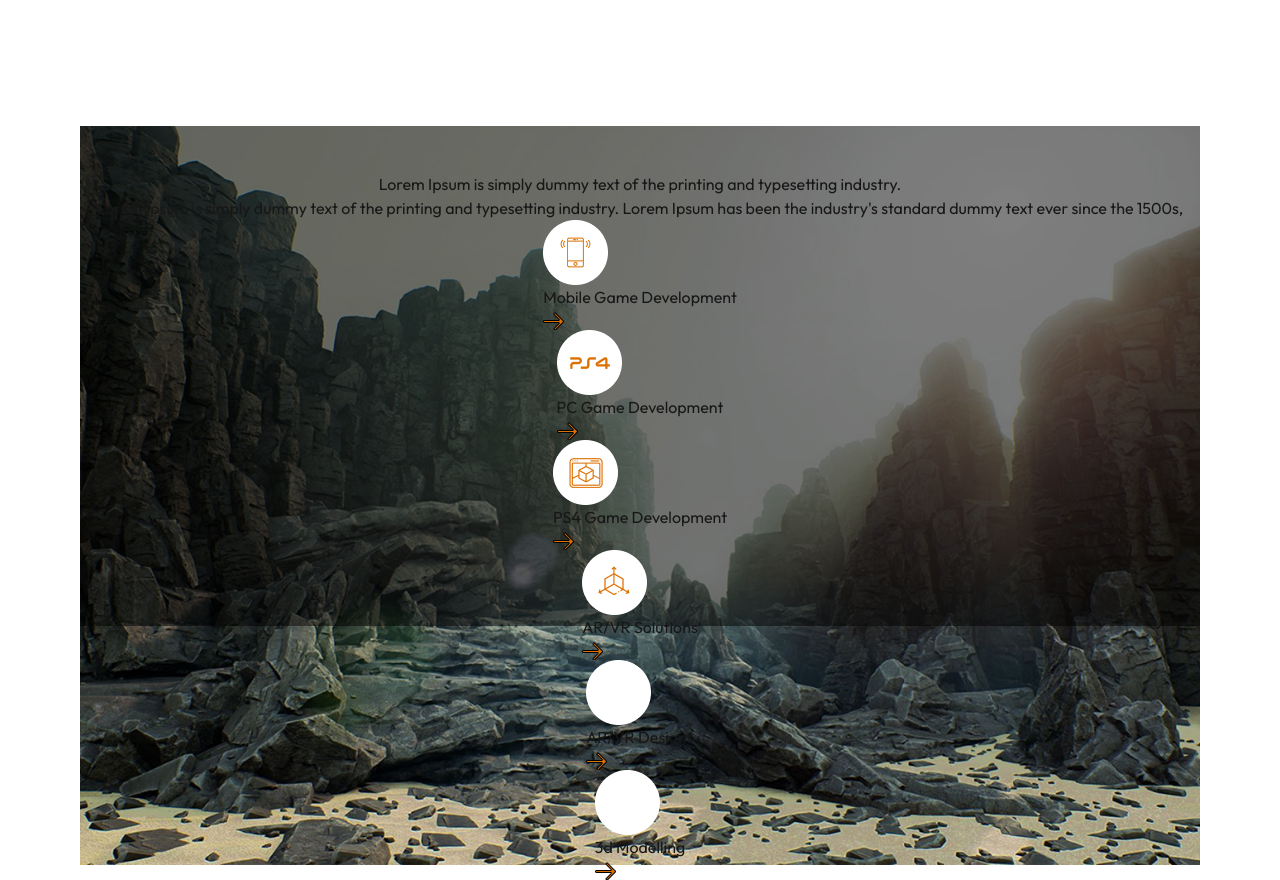
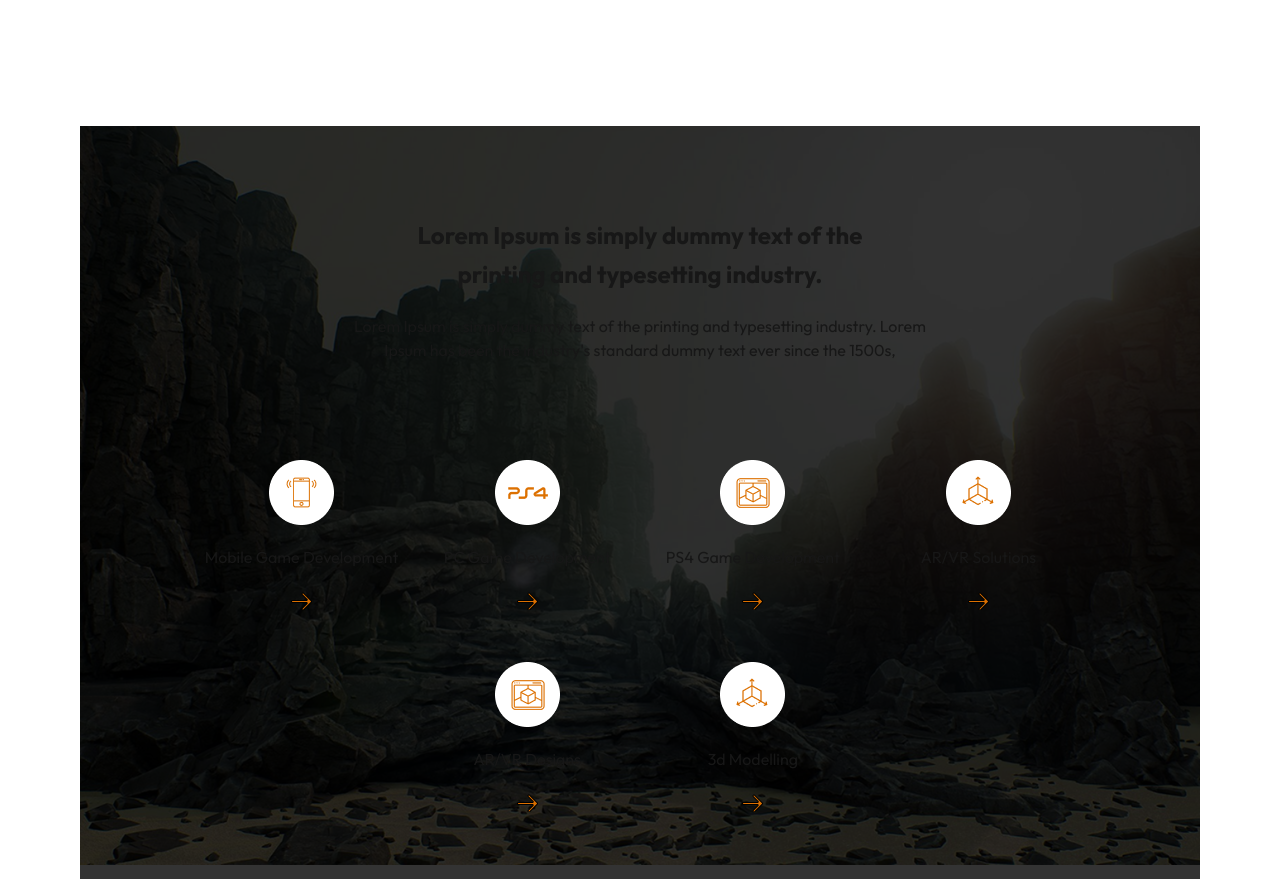
Before and after one commit to Enisco29/gaming, a Next.js app: page / in a window 1280 px wide. Shown: the part 2009-2889 px from the top of the page. Built offline with nearby package versions, Linux system fonts and the light colour scheme.

Commit message:
added feaure section

```diff
--- a/components/About.jsx
+++ b/components/About.jsx
@@ -24,7 +24,7 @@ const About = () => {
           alt="dot"
           className="absolute top-0 right-[200px] -z-50"
         />
-        <Image src={Rectangle4} alt="spiderman" className="mt-[60px]" />
+        <Image src={Rectangle4} alt="spiderman" className="mt-[60px] w-full" />
       </div>
     </section>
   );
--- a/components/ui/Features.jsx
+++ b/components/ui/Features.jsx
@@ -2,29 +2,41 @@ import Image from "next/image";
 import React from "react";
 import mountain from "../../public/mountain.png";
 import { features } from "@/data/data";
-import arrow from "../../public/arrow 6.png";
 
 const Features = () => {
   return (
     <section className="relative mt-[90px] mx-[30px]">
-      <div className="absolute inset-0 bg-black/50 h-[500px]" />
-      <div className="absolute w-full h-[700px] flex flex-col items-center justify-center ">
-        <h3 className="mt-[100px] ">
+      <div className="absolute inset-0 bg-black/80 h-[753px]" />
+      <div className="absolute w-full flex flex-col items-center ">
+        <h3 className="mt-[90px] text-2xl font-bold w-[500px] text-center leading-relaxed">
           Lorem Ipsum is simply dummy text of the printing and typesetting
           industry.
         </h3>
-        <p>
+        <p className="w-[600px] text-center mt-5">
           Lorem Ipsum is simply dummy text of the printing and typesetting
           industry. Lorem Ipsum has been the industry's standard dummy text ever
           since the 1500s,
         </p>
-        {features.map((feature) => (
-          <div key={feature.id}>
-            <Image src={feature.image} alt={feature.title} />
-            <p>{feature.title}</p>
-            <Image src={arrow} alt="arrow" />
-          </div>
-        ))}
+        <div className="grid grid-cols-4 gap-4 space-y-5 mt-[90px]">
+          {features.map((feature) => (
+            <div
+              key={feature.id}
+              className="flex flex-col items-center justify-center space-y-5 p-2"
+            >
+              {feature.image ? (
+                <Image src={feature.image} alt={feature.title} />
+              ) : (
+                ""
+              )}
+              <p>{feature.title}</p>
+              {feature.arrow ? (
+                <Image src={feature.arrow} alt="arrow" />
+              ) : (
+                ""
+              )}{" "}
+            </div>
+          ))}
+        </div>
       </div>
       <Image src={mountain} alt="mountain" className="relative -z-50" />
     </section>
--- a/data/data.js
+++ b/data/data.js
@@ -4,6 +4,7 @@ import feature3 from "../public/Group 52.png";
 import feature4 from "../public/Group 53.png";
 import feature5 from "../public/Ellipse 14.png";
 import feature6 from "../public/Ellipse 16.png";
+import arrow from "../public/arrow 6.png";
 import card1 from "../public/Rectangle 23.png";
 import card2 from "../public/Rectangle 24.png";
 import card3 from "../public/Rectangle 25.png";
@@ -24,10 +25,12 @@ export const gameCard = [
 ];
 
 export const features = [
-  { id: 1, image: feature1, title: "Mobile Game Development" },
-  { id: 2, image: feature2, title: "PC Game Development" },
-  { id: 3, image: feature3, title: "PS4 Game Development" },
-  { id: 4, image: feature4, title: "AR/VR Solutions" },
-  { id: 4, image: feature5, title: "AR/VR Designs" },
-  { id: 4, image: feature6, title: "3d Modelling" },
+  { id: 1, image: feature1, title: "Mobile Game Development", arrow: arrow },
+  { id: 2, image: feature2, title: "PC Game Development", arrow: arrow },
+  { id: 3, image: feature3, title: "PS4 Game Development", arrow: arrow },
+  { id: 4, image: feature4, title: "AR/VR Solutions", arrow: arrow },
+  { id: 7 },
+  { id: 5, image: feature5, title: "AR/VR Designs", arrow: arrow },
+  { id: 6, image: feature4, title: "3d Modelling", arrow: arrow },
+  { id: 8 },
 ];
```
Also changed, not shown: public/Ellipse 14.png.
